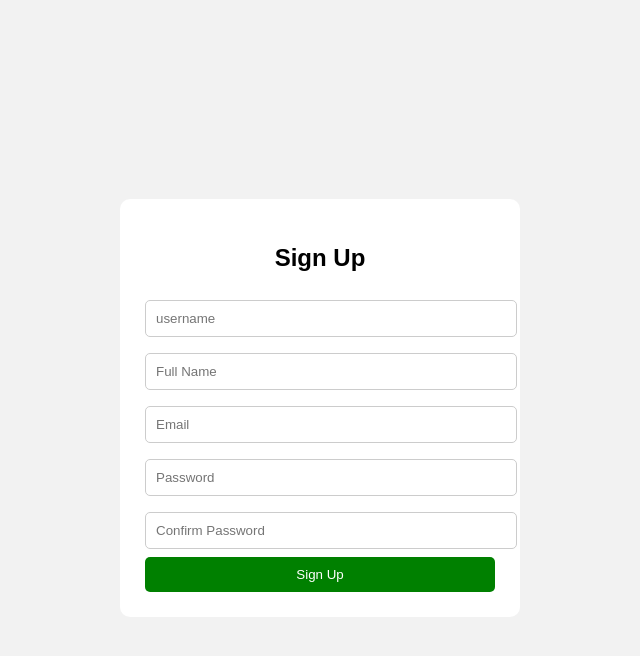
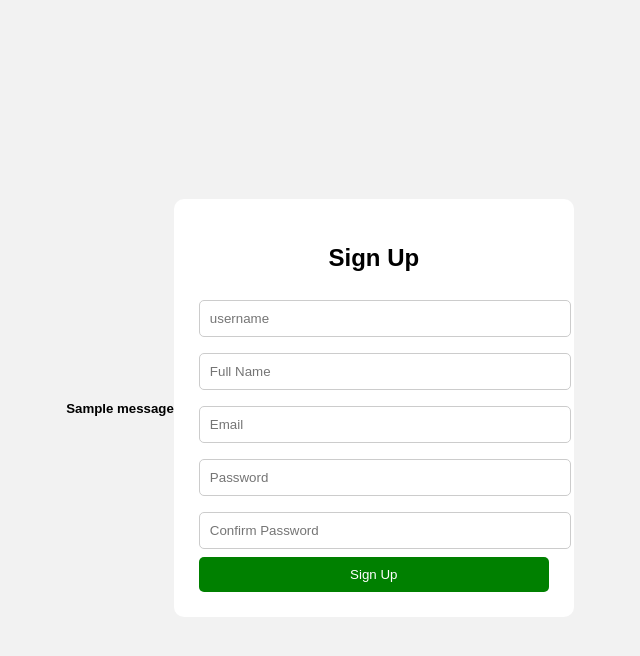
Before and after one commit to rijogit007/social_media, a Django app: page /signup in a window 1280 px wide. Shown: the top 656 px of the page, without its empty margins (320-960 px from the left). Run offline with Django 4.2, Linux system fonts and the light colour scheme; tables that the repository leaves empty hold one stand-in row (values such as "Sample post"); one stand-in notice (Sample message) is shown.

Commit message:
first commit

```diff
--- a/socialbook/core/templates/index.html
+++ b/socialbook/core/templates/index.html
@@ -253,7 +253,8 @@ footer{
         <li><a href="#home">Home</a></li>
         <li><a href="#features">Features</a></li>
         <li><a href="#creators">Creators</a></li>
-        <li><a href="{% url 'signup' %}">Login</a></li>
+        <li><a href="#creators">Login</a></li>
+        <li><a href="{% url 'signup' %}">signup</a></li>
     </ul>
 </nav>
 
--- a/socialbook/core/templates/signup.html
+++ b/socialbook/core/templates/signup.html
@@ -43,7 +43,11 @@
     </style>
 </head>
 <body>
+{% for message in messages %}
 
+<h5>{{message}}</h5>
+
+{% endfor %}
 <div class="signup-box">
     <h2>Sign Up</h2>
 
```
